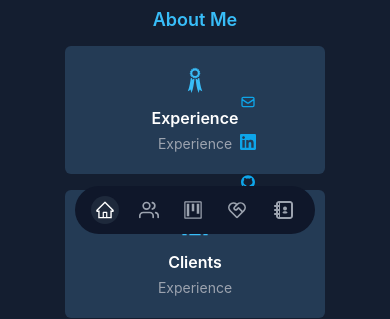
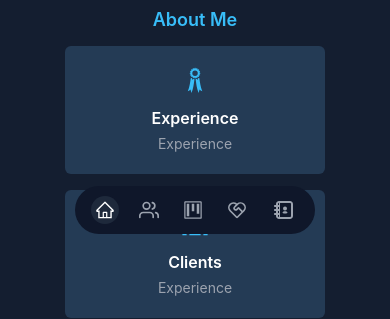
Before and after one commit to MHPourhasani/my-personal-porfolio, a React (Create React App) app: page / in a window 390 px wide. Shown: the part 590-909 px from the top of the page. Built offline with nearby package versions, Linux system fonts and the light colour scheme.

Commit message:
update social media styles

```diff
--- a/src/components/Header/Header.jsx
+++ b/src/components/Header/Header.jsx
@@ -8,75 +8,61 @@ import { AiOutlineGithub } from 'react-icons/ai';
 
 const Header = () => {
 	return (
-        <section className="w-full flex flex-col justify-center items-center">
+		<section className='flex w-full flex-col items-center justify-center'>
 			{/* <Navigation className='z-10' /> */}
 
-            <section className="flex flex-col justify-center items-cente mt-10 mb-1 sm:mb-5">
-                <section className="text-center w-full">
-                    <div className="font-bold md:mb-3">
-                        <p className="text-white text-sm my-1 sm:text-2xl">
-                            Hello I'm
-                        </p>
-                        <p className="text-white text-xl sm:text-3xl">
-                            Mohammad Hasan Pourhasani
-                        </p>
+			<section className='items-cente mt-10 mb-1 flex flex-col justify-center sm:mb-5'>
+				<section className='w-full text-center'>
+					<div className='font-bold md:mb-3'>
+						<p className='my-1 text-sm text-white sm:text-2xl'>Hello I'm</p>
+						<p className='text-xl text-white sm:text-3xl'>Mohammad Hasan Pourhasani</p>
 					</div>
-                    <p className="font-normal text-base text-gray-500 my-2 md:text-sm">
+					<p className='my-2 text-base font-normal text-gray-500 md:text-sm'>
 						Front-End Developer | React
 					</p>
 				</section>
 			</section>
 
-            <section className="flex justify-center items-center text-center my-5 sm:my-5">
+			<section className='my-5 flex items-center justify-center text-center sm:my-5'>
 				<a
-                    href="/../assets/files/CV.pdf"
+					href='/../assets/files/CV.pdf'
 					download
-                    className="w-28 h-10 mx-1 text-sm text-sky-400 border-2 border-gray-500 rounded-md flex justify-center items-center"
-                >
+					className='mx-1 flex h-10 w-28 items-center justify-center rounded-md border-2 border-gray-500 text-sm text-sky-400'>
 					Download CV
 				</a>
 				<a
-                    href="#contact-me"
-                    className="w-24 h-10 mx-1 text-sm bg-sky-400 border-2 border-sky-400 rounded-md flex justify-center items-center"
-                >
+					href='#contact-me'
+					className='mx-1 flex h-10 w-24 items-center justify-center rounded-md border-2 border-sky-400 bg-sky-400 text-sm'>
 					Let's Talk
 				</a>
 			</section>
 
-            <section className="w-56 h-64 my-10 bg-gradient-to-t from-sky-400 to-transparent rounded-t-full rounded-b-md md:w-64 md:h-72">
-                <img
-                    src={photoMe}
-                    alt="my-photo"
-                    className="-translate-y-24 "
-                />
+			<section className='my-10 h-64 w-56 rounded-t-full rounded-b-md bg-gradient-to-t from-sky-400 to-transparent md:h-72 md:w-64'>
+				<img src={photoMe} alt='my-photo' className='-translate-y-24 ' />
 			</section>
 
-            <section className="absolute bottom-10 left-60 after:content-none after:w-5 after:h-10 text-sky-500">
+			<section className='absolute hidden text-sky-500 sm:-bottom-16 sm:left-28 sm:block md:-bottom-24 md:left-36 lg:left-60'>
 				<nav>
 					<a
-                        href="www.linkedin.com/in/mohammad-hasan-pourhasani"
-                        className="mx-1"
-                    >
+						href='www.linkedin.com/in/mohammad-hasan-pourhasani'
+						className='mx-1 hover:text-sky-400'>
 						<HiOutlineMail />
 					</a>
 
 					<a
-                        href="www.linkedin.com/in/mohammad-hasan-pourhasani"
-                        className="mx-1"
-                    >
+						href='www.linkedin.com/in/mohammad-hasan-pourhasani'
+						className='mx-1 hover:text-sky-400'>
 						<SiLinkedin />
 					</a>
 
-                    <a
-                        href="https://github.com/MHPourhasani"
-                        className="mx-1"
-                    >
+					<a href='https://github.com/MHPourhasani' className='mt-1 hover:text-sky-400'>
 						<AiOutlineGithub />
 					</a>
+					<p className='mx-0.5 px-1 py-1'>|</p>
 				</nav>
 			</section>
 
-            <Navigation className="z-10" />
+			<Navigation className='z-10' />
 		</section>
 	);
 };
```
Lines whose indentation alone changed are shown as unchanged.
